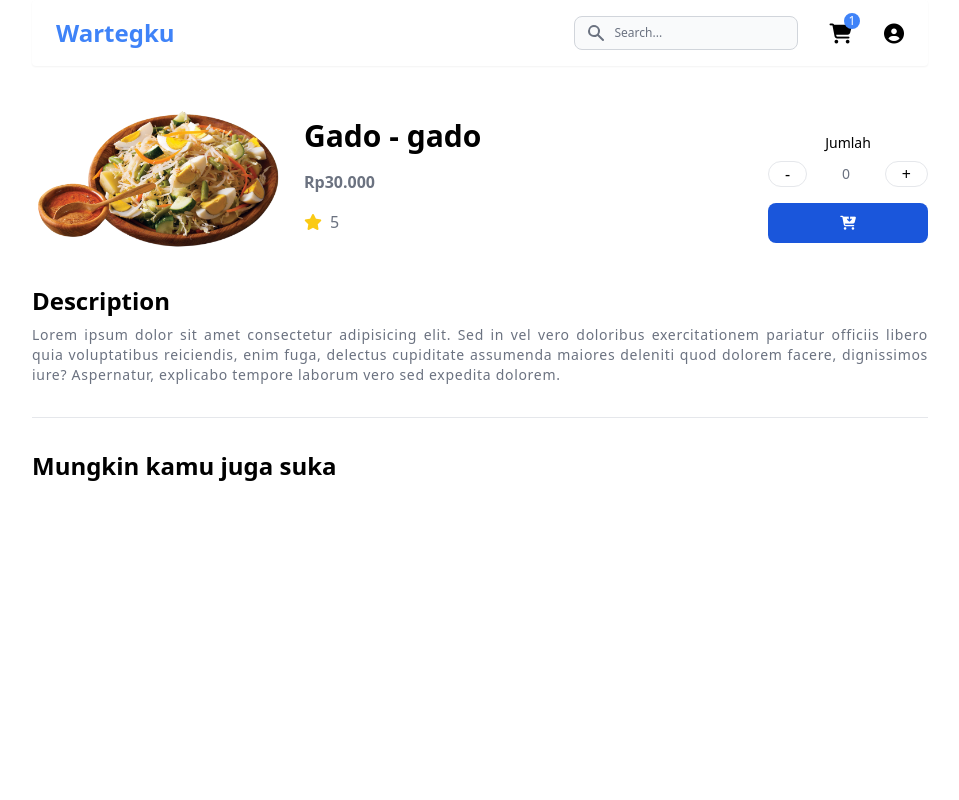
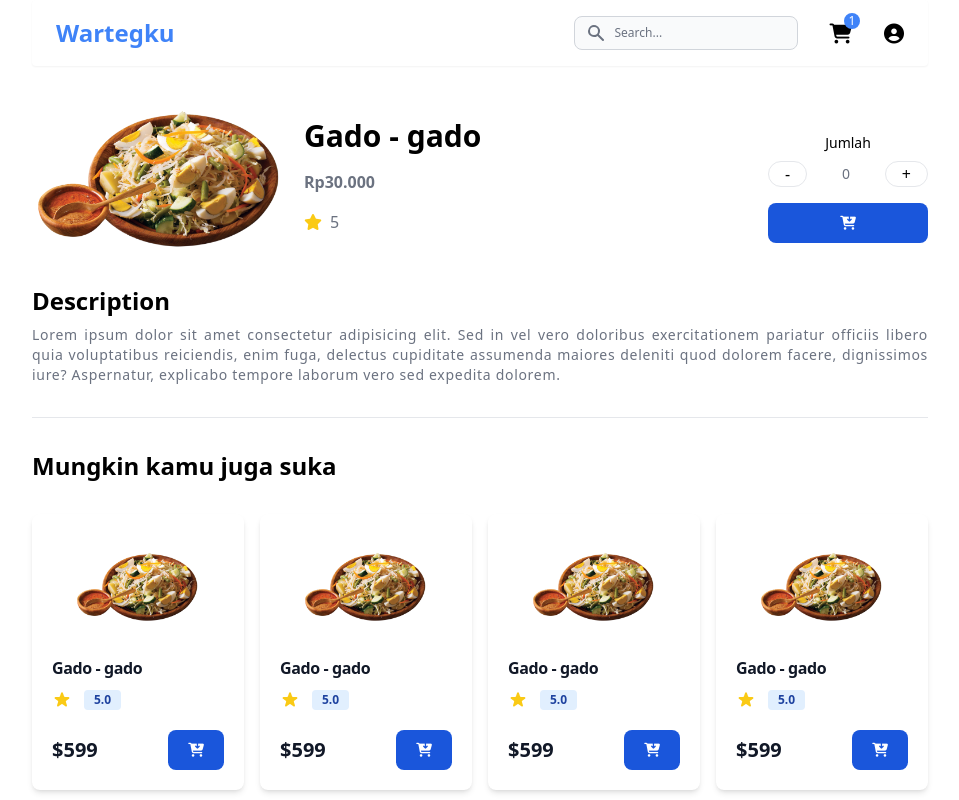
Before and after one commit to adamrayw/Wartegku, a React (Create React App) app: page /detail in a window 1280 px wide. Shown: the whole page, without its empty margins (160-1119 px from the left). Built offline with nearby package versions, Linux system fonts and the light colour scheme.

Commit message:
Add maybe you like it too section and add bg-gray-100 when button clicked

```diff
--- a/src/pages/Detail.jsx
+++ b/src/pages/Detail.jsx
@@ -1,4 +1,5 @@
 import React from 'react'
+import { Link } from 'react-router-dom';
 import Gadogado from '../assets/menu/gadogado.png';
 
 export default function Detail() {
@@ -28,11 +29,11 @@ export default function Detail() {
                         <div>
                             <p className='mb-2 text-sm font-medium'>Jumlah</p>
                             <div className='flex items-center justify-between mb-4'>
-                                <button className='border rounded-full px-4 py-0' onClick={() => {
+                                <button className='border rounded-full px-4 py-0 active:bg-gray-100 transition-all' onClick={() => {
                                     setCount(count - 1)
                                 }}>-</button>
-                                <p className='text-sm text-gray-500'>{count}</p>
-                                <button className='border rounded-full px-4 py-0' onClick={() => {
+                                <p className='text-sm text-gray-500 '>{count}</p>
+                                <button className='border rounded-full px-4 py-0 active:bg-gray-100 transition-all' onClick={() => {
                                     setCount(count + 1)
                                 }}>+</button>
                             </div>
@@ -50,6 +51,84 @@ export default function Detail() {
             <div>
                 <h1 className='text-black md:text-2xl text-xl font-bold text-left'>Mungkin kamu juga suka</h1>
             </div>
+            <div className='grid md:grid-cols-4 grid-cols-1 gap-4'>
+                <div class="text-left bg-white rounded-lg shadow-md dark:bg-gray-800 dark:border-gray-700">
+                    <Link to="/detail">
+                        <img class="p-8 w-48 rounded-t-lg mx-auto" src={Gadogado} alt="pho" />
+                    </Link>
+                    <div class="px-5 pb-5">
+                        <Link to="/detail">
+                            <h3 class="text-base font-bold tracking-tight text-gray-900 dark:text-white">Gado - gado</h3>
+                        </Link>
+                        <div class="flex items-center mt-2.5 mb-5">
+                            <svg class="w-5 h-5 text-yellow-300" fill="currentColor" viewBox="0 0 20 20" xmlns="http://www.w3.org/2000/svg"><path d="M9.049 2.927c.3-.921 1.603-.921 1.902 0l1.07 3.292a1 1 0 00.95.69h3.462c.969 0 1.371 1.24.588 1.81l-2.8 2.034a1 1 0 00-.364 1.118l1.07 3.292c.3.921-.755 1.688-1.54 1.118l-2.8-2.034a1 1 0 00-1.175 0l-2.8 2.034c-.784.57-1.838-.197-1.539-1.118l1.07-3.292a1 1 0 00-.364-1.118L2.98 8.72c-.783-.57-.38-1.81.588-1.81h3.461a1 1 0 00.951-.69l1.07-3.292z"></path></svg>
+
+                            <span class="bg-blue-100 text-blue-800 text-xs font-semibold px-2.5 py-0.5 rounded dark:bg-blue-200 dark:text-blue-800 ml-3">5.0</span>
+                        </div>
+                        <div class="flex justify-between items-center">
+                            <span class="text-xl font-bold text-gray-900 dark:text-white">$599</span>
+                            <a href="/" class="text-white bg-blue-700 hover:bg-blue-800 focus:ring-4 focus:ring-blue-300 font-medium rounded-lg text-sm px-5 py-2.5 text-center dark:bg-blue-600 dark:hover:bg-blue-700 dark:focus:ring-blue-800"><i class="fa-solid fa-cart-arrow-down"></i></a>
+                        </div>
+                    </div>
+                </div>
+                <div class="text-left bg-white rounded-lg shadow-md dark:bg-gray-800 dark:border-gray-700">
+                    <Link to="/detail">
+                        <img class="p-8 w-48 rounded-t-lg mx-auto" src={Gadogado} alt="pho" />
+                    </Link>
+                    <div class="px-5 pb-5">
+                        <Link to="/detail">
+                            <h3 class="text-base font-bold tracking-tight text-gray-900 dark:text-white">Gado - gado</h3>
+                        </Link>
+                        <div class="flex items-center mt-2.5 mb-5">
+                            <svg class="w-5 h-5 text-yellow-300" fill="currentColor" viewBox="0 0 20 20" xmlns="http://www.w3.org/2000/svg"><path d="M9.049 2.927c.3-.921 1.603-.921 1.902 0l1.07 3.292a1 1 0 00.95.69h3.462c.969 0 1.371 1.24.588 1.81l-2.8 2.034a1 1 0 00-.364 1.118l1.07 3.292c.3.921-.755 1.688-1.54 1.118l-2.8-2.034a1 1 0 00-1.175 0l-2.8 2.034c-.784.57-1.838-.197-1.539-1.118l1.07-3.292a1 1 0 00-.364-1.118L2.98 8.72c-.783-.57-.38-1.81.588-1.81h3.461a1 1 0 00.951-.69l1.07-3.292z"></path></svg>
+
+                            <span class="bg-blue-100 text-blue-800 text-xs font-semibold px-2.5 py-0.5 rounded dark:bg-blue-200 dark:text-blue-800 ml-3">5.0</span>
+                        </div>
+                        <div class="flex justify-between items-center">
+                            <span class="text-xl font-bold text-gray-900 dark:text-white">$599</span>
+                            <a href="/" class="text-white bg-blue-700 hover:bg-blue-800 focus:ring-4 focus:ring-blue-300 font-medium rounded-lg text-sm px-5 py-2.5 text-center dark:bg-blue-600 dark:hover:bg-blue-700 dark:focus:ring-blue-800"><i class="fa-solid fa-cart-arrow-down"></i></a>
+                        </div>
+                    </div>
+                </div>
+                <div class="text-left bg-white rounded-lg shadow-md dark:bg-gray-800 dark:border-gray-700">
+                    <Link to="/detail">
+                        <img class="p-8 w-48 rounded-t-lg mx-auto" src={Gadogado} alt="pho" />
+                    </Link>
+                    <div class="px-5 pb-5">
+                        <Link to="/detail">
+                            <h3 class="text-base font-bold tracking-tight text-gray-900 dark:text-white">Gado - gado</h3>
+                        </Link>
+                        <div class="flex items-center mt-2.5 mb-5">
+                            <svg class="w-5 h-5 text-yellow-300" fill="currentColor" viewBox="0 0 20 20" xmlns="http://www.w3.org/2000/svg"><path d="M9.049 2.927c.3-.921 1.603-.921 1.902 0l1.07 3.292a1 1 0 00.95.69h3.462c.969 0 1.371 1.24.588 1.81l-2.8 2.034a1 1 0 00-.364 1.118l1.07 3.292c.3.921-.755 1.688-1.54 1.118l-2.8-2.034a1 1 0 00-1.175 0l-2.8 2.034c-.784.57-1.838-.197-1.539-1.118l1.07-3.292a1 1 0 00-.364-1.118L2.98 8.72c-.783-.57-.38-1.81.588-1.81h3.461a1 1 0 00.951-.69l1.07-3.292z"></path></svg>
+
+                            <span class="bg-blue-100 text-blue-800 text-xs font-semibold px-2.5 py-0.5 rounded dark:bg-blue-200 dark:text-blue-800 ml-3">5.0</span>
+                        </div>
+                        <div class="flex justify-between items-center">
+                            <span class="text-xl font-bold text-gray-900 dark:text-white">$599</span>
+                            <a href="/" class="text-white bg-blue-700 hover:bg-blue-800 focus:ring-4 focus:ring-blue-300 font-medium rounded-lg text-sm px-5 py-2.5 text-center dark:bg-blue-600 dark:hover:bg-blue-700 dark:focus:ring-blue-800"><i class="fa-solid fa-cart-arrow-down"></i></a>
+                        </div>
+                    </div>
+                </div>
+                <div class="text-left bg-white rounded-lg shadow-md dark:bg-gray-800 dark:border-gray-700">
+                    <Link to="/detail">
+                        <img class="p-8 w-48 rounded-t-lg mx-auto" src={Gadogado} alt="pho" />
+                    </Link>
+                    <div class="px-5 pb-5">
+                        <Link to="/detail">
+                            <h3 class="text-base font-bold tracking-tight text-gray-900 dark:text-white">Gado - gado</h3>
+                        </Link>
+                        <div class="flex items-center mt-2.5 mb-5">
+                            <svg class="w-5 h-5 text-yellow-300" fill="currentColor" viewBox="0 0 20 20" xmlns="http://www.w3.org/2000/svg"><path d="M9.049 2.927c.3-.921 1.603-.921 1.902 0l1.07 3.292a1 1 0 00.95.69h3.462c.969 0 1.371 1.24.588 1.81l-2.8 2.034a1 1 0 00-.364 1.118l1.07 3.292c.3.921-.755 1.688-1.54 1.118l-2.8-2.034a1 1 0 00-1.175 0l-2.8 2.034c-.784.57-1.838-.197-1.539-1.118l1.07-3.292a1 1 0 00-.364-1.118L2.98 8.72c-.783-.57-.38-1.81.588-1.81h3.461a1 1 0 00.951-.69l1.07-3.292z"></path></svg>
+
+                            <span class="bg-blue-100 text-blue-800 text-xs font-semibold px-2.5 py-0.5 rounded dark:bg-blue-200 dark:text-blue-800 ml-3">5.0</span>
+                        </div>
+                        <div class="flex justify-between items-center">
+                            <span class="text-xl font-bold text-gray-900 dark:text-white">$599</span>
+                            <a href="/" class="text-white bg-blue-700 hover:bg-blue-800 focus:ring-4 focus:ring-blue-300 font-medium rounded-lg text-sm px-5 py-2.5 text-center dark:bg-blue-600 dark:hover:bg-blue-700 dark:focus:ring-blue-800"><i class="fa-solid fa-cart-arrow-down"></i></a>
+                        </div>
+                    </div>
+                </div>
+            </div>
         </section>
     )
 }
```
